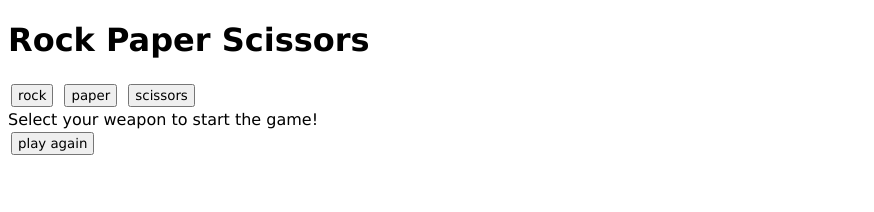
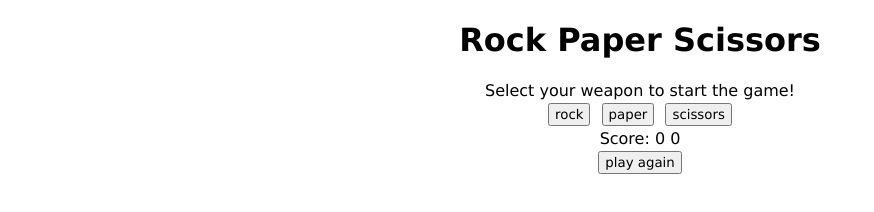
Before and after one commit to gggoth/rock-paper-scissors, a plain HTML site: page index.html in a window 1280 px wide. Both pictures are taken after a click on the button "play again". Shown: the whole page, without its empty margins (0-874 px from the left). Drawn offline with Linux system fonts and the light colour scheme.

Commit message:
fixed start line

```diff
--- a/index.html
+++ b/index.html
@@ -11,6 +11,7 @@
 
     <h1>Rock Paper Scissors</h1>
 
+    <div id="start">Select your weapon to start the game!</div>
     <button id = "rock">rock</button>
     <button id="paper">paper</button>
     <button id="scissors">scissors</button>
--- a/script.js
+++ b/script.js
@@ -10,8 +10,8 @@ this function gets the choice of the computer and
 let scoreComputer = 0;
 let scorePlayer = 0;
 
-const container = document.querySelector('#score');
-container.textContent = "Select your weapon to start the game!";
+/* const container = document.querySelector('#score');
+container.textContent = "Select your weapon to start the game!"; */
 
 const buttons = document.querySelectorAll('button');
 buttons.forEach((button) => {
@@ -45,7 +45,7 @@ btn.addEventListener('click', () => {
     document.querySelector("#paper").disabled = false;
     document.querySelector("#scissors").disabled = false;
         const container = document.querySelector('#score');
-        container.textContent = "Select your weapon to start the game!";
+        container.textContent = "Score: 0 0";
 
 })
 
--- a/style.css
+++ b/style.css
@@ -6,3 +6,7 @@ button {
     padding: 2px 5px 2px 5px;
     margin: 3px;
 }
+
+body {
+    text-align: center;
+}
```
